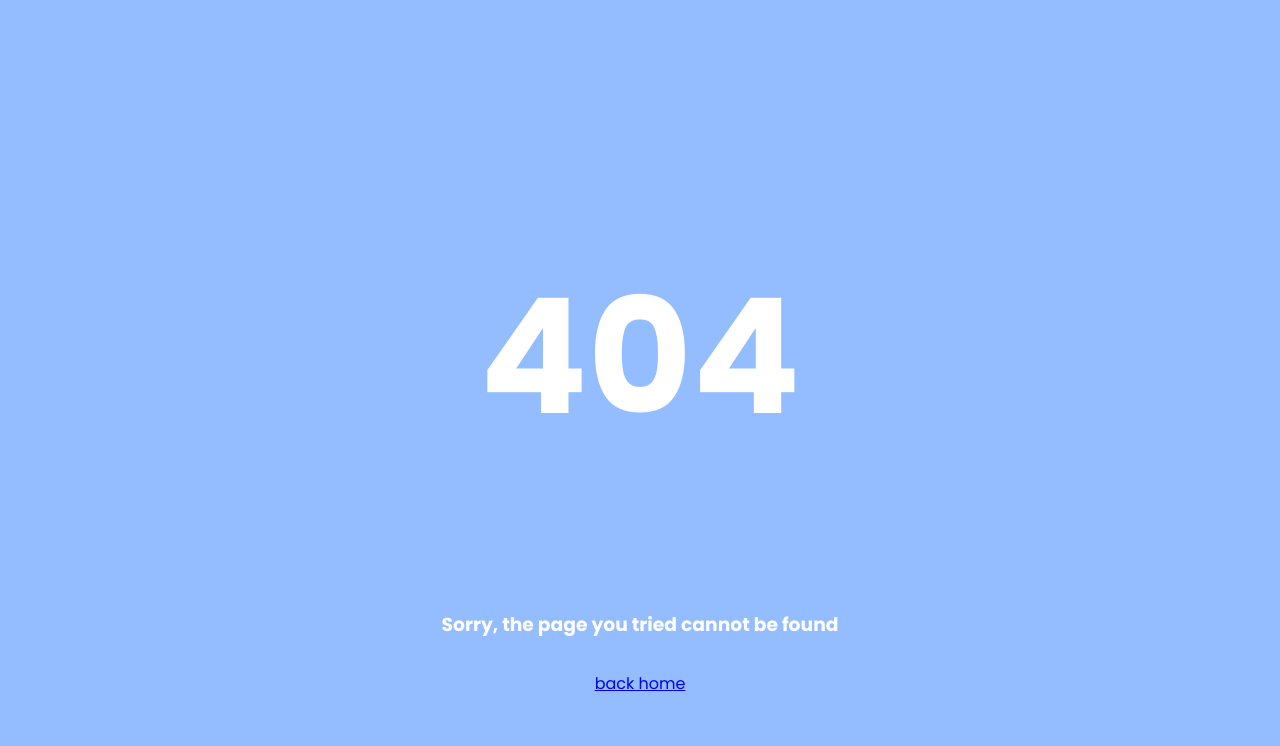
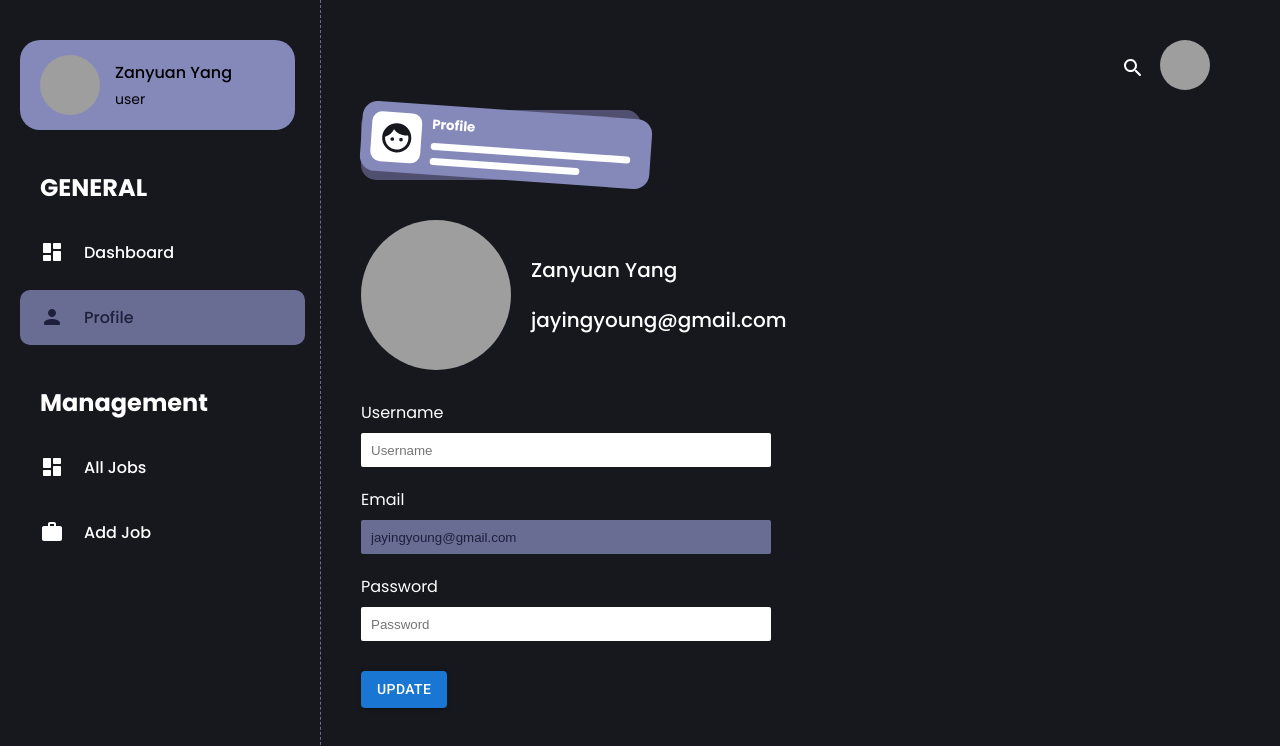
Before and after one commit to Job-Landing/Job-Landing-Client, a React (Create React App) app: page /profile in a window 1280 px wide. Before the commit this address had no page. Shown: the top 746 px of the page. Built offline with nearby package versions, Linux system fonts and the light colour scheme; grey boxes are pictures that could not be loaded.

Commit message:
Add: add profile page

```diff
--- a/package.json
+++ b/package.json
@@ -10,6 +10,7 @@
     "@testing-library/jest-dom": "^5.16.4",
     "@testing-library/react": "^13.2.0",
     "@testing-library/user-event": "^13.5.0",
+    "animate.css": "^4.1.1",
     "axios": "^0.21.1",
     "dotenv": "^8.2.0",
     "react": "^17.0.1",
--- a/src/App.js
+++ b/src/App.js
@@ -5,7 +5,8 @@ import {
   Routes,
   Route,
 } from "react-router-dom";
-import { Home, Dashboard, Login, Signup, List, Error } from './pages';
+import { Home, Dashboard, Profile, Login, Signup, List, Error } from './pages';
+import 'animate.css';
 
 function App() {
   return (
@@ -13,6 +14,7 @@ function App() {
       <Routes>
         <Route path="/" element={<Home />} ></Route>
         <Route path="/dashboard" element={<Dashboard />} ></Route>
+        <Route path="/profile" element={<Profile />} ></Route>
         <Route path="/list" element={<List />} ></Route>
         <Route path="/login" element={<Login />} ></Route>
         <Route path="/signup" element={<Signup />} ></Route>
--- a/src/components/DashboardTable.js
+++ b/src/components/DashboardTable.js
@@ -3,15 +3,15 @@ import styled from 'styled-components'
 import Button from '@mui/material/Button';
 import ChevronRightRoundedIcon from '@mui/icons-material/ChevronRightRounded';
 
-
 const DashboardTable = () => {
     return (
-        <Wrapper>
+        <Wrapper className='animate__animated animate__zoomInDown'>
             <div className='table_wrapper'>
                 <div className='table'>
                     <div className='inner_table'>
                         <h2>Information</h2>
                         <table className='information_table'>
+                            <tbody>
                                 <tr className='tr'>
                                     <th>Position</th>
                                     <th>Company</th>
@@ -47,6 +47,7 @@ const DashboardTable = () => {
                                     <td><span className='decline'>decline</span></td>
                                     <td>Detail</td>
                                 </tr>
+                            </tbody>
                         </table>
                         <Button className='view_all' variant="text">View All <ChevronRightRoundedIcon/> </Button>
                     </div>
@@ -54,6 +55,7 @@ const DashboardTable = () => {
                     <div className='inner_table'>
                         <h2>Interview</h2>
                         <table className='information_table'>
+                            <tbody>
                                 <tr className='tr'>
                                     <th>Position</th>
                                     <th>Company</th>
@@ -79,6 +81,7 @@ const DashboardTable = () => {
                                     <td>Google</td>
                                     <td>May 23, 2022</td>
                                 </tr>
+                            </tbody>
                         </table>
                         <Button className='view_all' variant="text">View All <ChevronRightRoundedIcon/> </Button>
                     </div>
--- a/src/components/Navbar.js
+++ b/src/components/Navbar.js
@@ -79,6 +79,7 @@ const Wrapper = styled.section`
         background-color: rgba(124, 129, 175, 0.9);
         backdrop-filter: blur(6px);
         border-radius: 15px;
+        z-index: 100;
     }
 
     p{
--- /dev/null
+++ b/src/components/ProfileUpdate.js
@@ -0,0 +1,183 @@
+import React,{useState} from 'react'
+import styled from 'styled-components'
+import FaceRoundedIcon from '@mui/icons-material/FaceRounded';
+import avatar from '../images/avatar.jpg'
+import Button from '@mui/material/Button';
+import Alert from '@mui/material/Alert';
+import AlertTitle from '@mui/material/AlertTitle';
+
+
+
+const ProfileUpdate = () => {
+    const [updateStatus, setUpdateStatus] = useState('none');
+    const alertFadeIn = ()=>{
+        setUpdateStatus('success')
+        setTimeout(() => {
+            setUpdateStatus('')
+        }, 2000);
+    }
+    return (
+        <Wrapper className='animate__animated animate__fadeIn'>
+            <div>
+                <div className='box_wrapper_bottom'>
+                    <div className='box_wrapper_top'>
+                        <div className='box_wrapper1'>
+                            <FaceRoundedIcon className='icon' />
+                        </div>
+                        <div className='box_wrapper2'>
+                            <h5>Profile</h5>
+                            <div className='row1'></div>
+                            <div className='row2'></div>
+                        </div>
+                    </div>
+                </div>
+                <div className='information_wrapper'>
+                    <img className='avatar' src={avatar} alt="avatar" />
+                    <div className='information'>
+                        <p>Zanyuan Yang</p>
+                        <p>jayingyoung@gmail.com</p>
+                    </div>
+                </div>
+                <div className='form_wrapper'>
+                    <form>
+                        <div className='form_row'>
+                            <label>Username</label> <br />
+                            <input type="text" name="name" placeholder='Username' />
+                        </div>
+                        <div className='form_row'>
+                            <label>Email</label> <br />
+                            <input type="email" name="email" placeholder='E-mail' value='jayingyoung@gmail.com' disabled />
+                        </div>
+                        <div className='form_row'>
+                            <label>Password</label> <br />
+                            <input type="password" name="password" placeholder='Password' />
+                        </div>
+                        <Button variant="contained" size="medium" className='update' onClick={alertFadeIn}>Update</Button>
+                    </form>
+                </div>
+            </div>
+
+            <Alert className={updateStatus ==='success' ? 'alert animate__animated animate__fadeInRight' : updateStatus ==='none' ? 'none': 'alert animate__animated  animate__fadeOutRight'} severity="success"><strong>Update success!</strong></Alert>
+
+
+        </Wrapper>
+    );
+}
+
+const Wrapper = styled.section`
+    padding-top: 20px;
+
+    .box_wrapper_bottom{
+        /* background-color: #ABA5EA; */
+        background-color: rgba(171,165,234, 0.4);
+        width: 280px;
+        border-radius: 15px;
+    }
+    .box_wrapper_top{
+        display: flex;
+        background-color: #8489ba;
+        width: 270px;
+        border-radius: 15px;
+        padding: 10px;
+        transform: rotate(4deg);
+    }
+    .box_wrapper1{
+        width: 50px;
+        height: 50px;
+        background-color: white;
+        border-radius: 10px;
+        display: flex;
+        align-items: center;
+        justify-content: center;
+    }
+    .box_wrapper2{
+        padding-left: 10px;
+        display: flex;
+        flex-direction: column;
+        justify-content:space-between;
+
+    }
+    .icon{
+        color: #17171e;
+        width: 35px;
+        height: 35px;
+    }
+    h5{
+        margin: 0;
+    }
+    .row1{
+        width: 200px;
+        height: 7px;
+        background-color: white;
+        border-radius: 10px;
+    }
+    .row2{
+        width: 150px;
+        height: 7px;
+        background-color: white;
+        border-radius: 10px;
+    }
+    .information_wrapper{
+        display: flex;
+        align-items: center;
+        padding: 40px 10px 10px 0;
+    }
+    .avatar{
+        width: 150px;
+        height: 150px;
+        border-radius:50%;
+    }
+    .information{
+        margin-left: 20px;
+    }
+    .information p{
+        font-size: 20px;
+        font-weight: 500;
+    }
+
+    .form_row{
+        display: block;
+        margin-bottom: 20px;
+    }
+    input{
+        width:  400px;
+        height: 30px;
+        border-radius:2px;
+        transition: 0.3s;
+        border-style: solid;
+        border:0;
+        outline:0;
+        padding: 2px 0 2px 10px;
+        font-weight: 500;
+        margin-top: 8px;
+    }
+    input:disabled {
+        background-color: #696d94;
+        color: #1e203b;
+    }
+    .update{
+        margin-top: 10px;
+    }
+    .form_wrapper{
+        margin-top: 20px;
+    }
+    img{
+        width: 500px;
+    }
+
+    .alert{
+        width: 200px;
+        position: fixed;
+        top: 120px;
+        right: 70px;
+    }
+
+    .none{
+        display: none;
+    }
+
+
+
+`
+
+export default ProfileUpdate
--- a/src/components/Sidebar.js
+++ b/src/components/Sidebar.js
@@ -1,12 +1,17 @@
-import React from 'react'
+import React, {useState} from 'react'
 import styled from 'styled-components'
 import avatar from '../images/avatar.jpg'
+import { Link, useLocation } from 'react-router-dom'
 import DashboardRoundedIcon from '@mui/icons-material/DashboardRounded';
 import WorkRoundedIcon from '@mui/icons-material/WorkRounded';
 import WorkHistoryRoundedIcon from '@mui/icons-material/WorkHistoryRounded';
 import PersonRoundedIcon from '@mui/icons-material/PersonRounded';
 
+
 const Sidebar = () => {
+  const path = window.location.pathname.replace("/", "")
+  const [pathname, setPathname] = useState(path);
+
   return (
     <Wrapper>
       <div className='profile'>
@@ -19,14 +24,14 @@ const Sidebar = () => {
       <div>
         <h2 className='title'>GENERAL</h2>
         <div className='general-item'>
-          <div className='item'>
+          <Link to='/dashboard' className={path==='dashboard' ? 'item' :  'item out-active'}>
             <DashboardRoundedIcon className='icon' />
             <p>Dashboard</p>
-          </div>
-          <div className='item out-active'>
+          </Link>
+          <Link to='/profile' className={path==='profile' ? 'item' :  'item out-active'}>
             <PersonRoundedIcon className='icon' />
             <p>Profile</p>
-          </div>
+          </Link>
         </div>
       </div>
       <div>
@@ -81,6 +86,7 @@ const Wrapper = styled.section`
     padding: 15px 15px 15px 20px;
     margin-bottom: 10px;
     color: #1e203b;
+    text-decoration: none;
   }
   p{
     margin-top: 0;
--- a/src/components/Statistic.js
+++ b/src/components/Statistic.js
@@ -7,7 +7,7 @@ import decline from '../images/decline.png'
 const Statistic = () => {
     return (
         <Wrapper>
-            <div className="box_wrapper">
+            <div className="box_wrapper animate__animated animate__fadeIn">
                 <div className="box box1">
                     <div>
                         <h5>Pending Application</h5>
--- a/src/components/index.js
+++ b/src/components/index.js
@@ -2,10 +2,12 @@ import Sidebar from './Sidebar'
 import Navbar from './Navbar'
 import Statistic from './Statistic'
 import DashboardTable from './DashboardTable'
+import ProfileUpdate from './ProfileUpdate'
 
 export {
   Sidebar,
   Navbar,
   Statistic,
-  DashboardTable
+  DashboardTable,
+  ProfileUpdate
 }
--- /dev/null
+++ b/src/pages/Profile.js
@@ -0,0 +1,28 @@
+import React from 'react';
+import styled from 'styled-components'
+import { Link } from 'react-router-dom'
+import { Sidebar, Navbar, ProfileUpdate} from '../components'
+
+
+const Profile = () => {
+    return (
+        <Wrapper>
+          <Sidebar />
+        <div className="right">
+          <Navbar />
+          <ProfileUpdate />
+          </div>
+        </Wrapper>
+    );
+}
+
+const Wrapper = styled.section`
+  display: flex;
+  height: 100vh;
+  .right{
+    width: 100vw;
+    padding: 20px 40px 20px 40px;
+  }
+`
+
+export default Profile;
--- a/src/pages/index.js
+++ b/src/pages/index.js
@@ -1,8 +1,9 @@
 import Home from './Home';
 import Dashboard from './Dashboard';
 import List from './List';
+import Profile from './Profile';
 import Login from './Login';
 import Signup from './Signup';
 import Error from './Error';
 
-export { Home, Login, Signup, Dashboard, Error, List };
+export { Home, Login, Signup, Dashboard, Profile, Error, List };
```
Also changed, not shown: 1 other file (tests, documents, lock files or other folders). Lines whose indentation alone changed are shown as unchanged.
